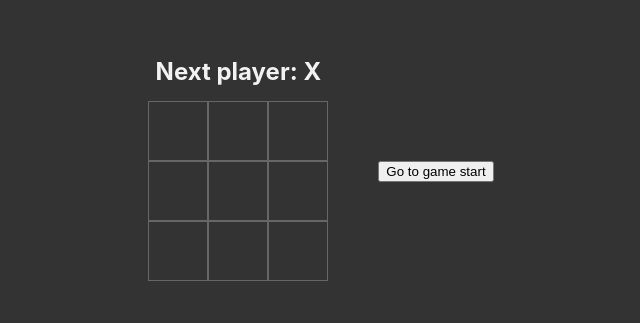
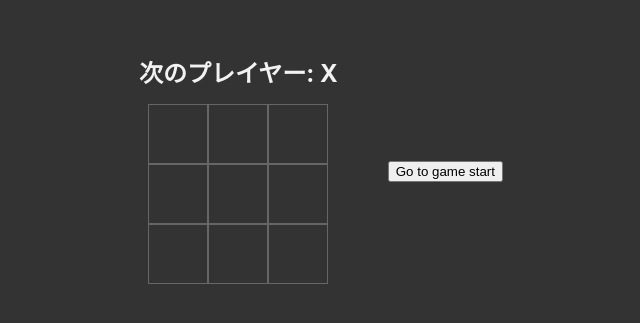
Before and after one commit to YamazakiYusuke/tic-tac-toe, a React (Create React App) app: page / in a window 1280 px wide. Shown: the part 231-554 px from the top of the page, without its empty margins (319-959 px from the left). Built offline with nearby package versions, Linux system fonts and the light colour scheme.

Commit message:
実装の修正とスナップショットの更新

```diff
--- a/src/components/Board.js
+++ b/src/components/Board.js
@@ -1,5 +1,5 @@
+import '../App.css';
 import Square from './Square';
-import '../App.css';
 
 function Board({ xIsNext, squares, onPlay }) {
 
@@ -21,7 +21,7 @@
   if (winner) {
     status = "Winner: " + winner;
   } else {
-    status = "Next player: " + (xIsNext ? "X" : "O");
+    status = "次のプレイヤー: " + (xIsNext ? "X" : "O");
   }
 
   return (<>
```
Also changed, not shown: 1 other file (tests, documents, lock files or other folders).
